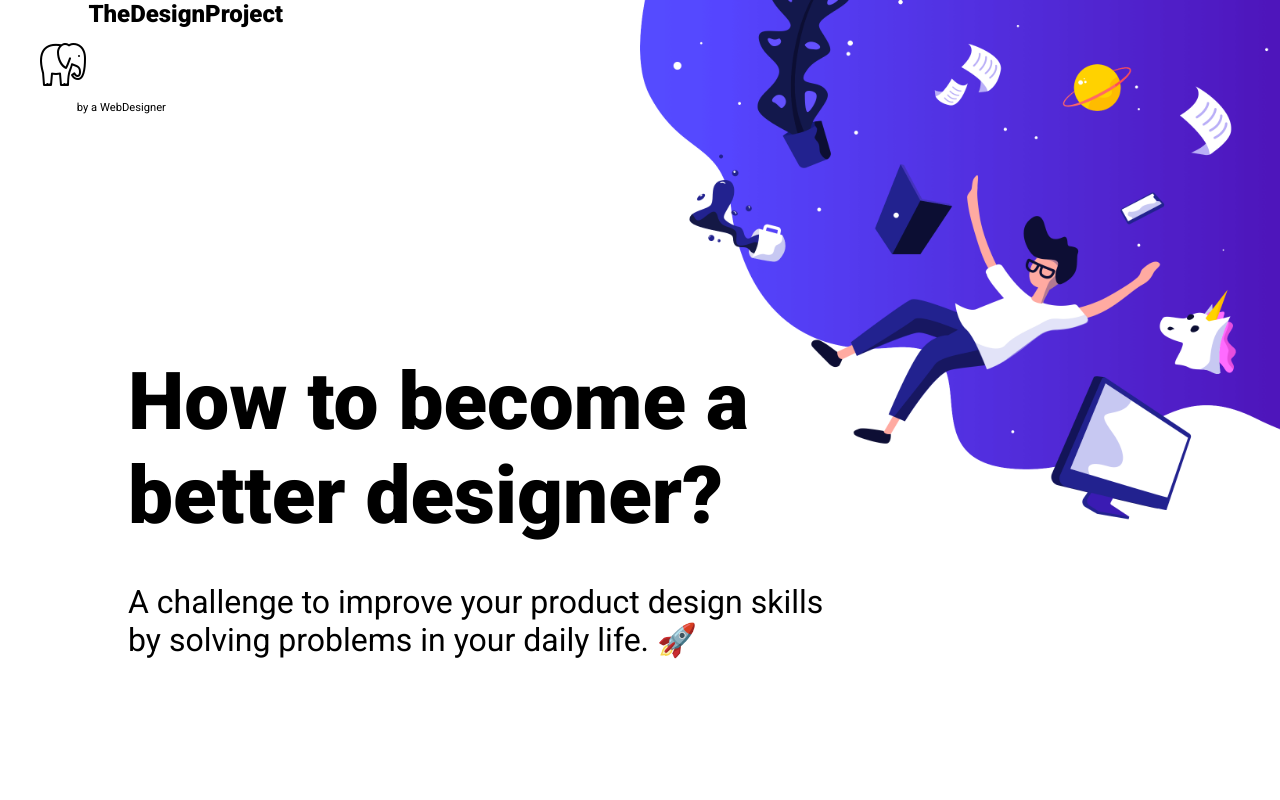
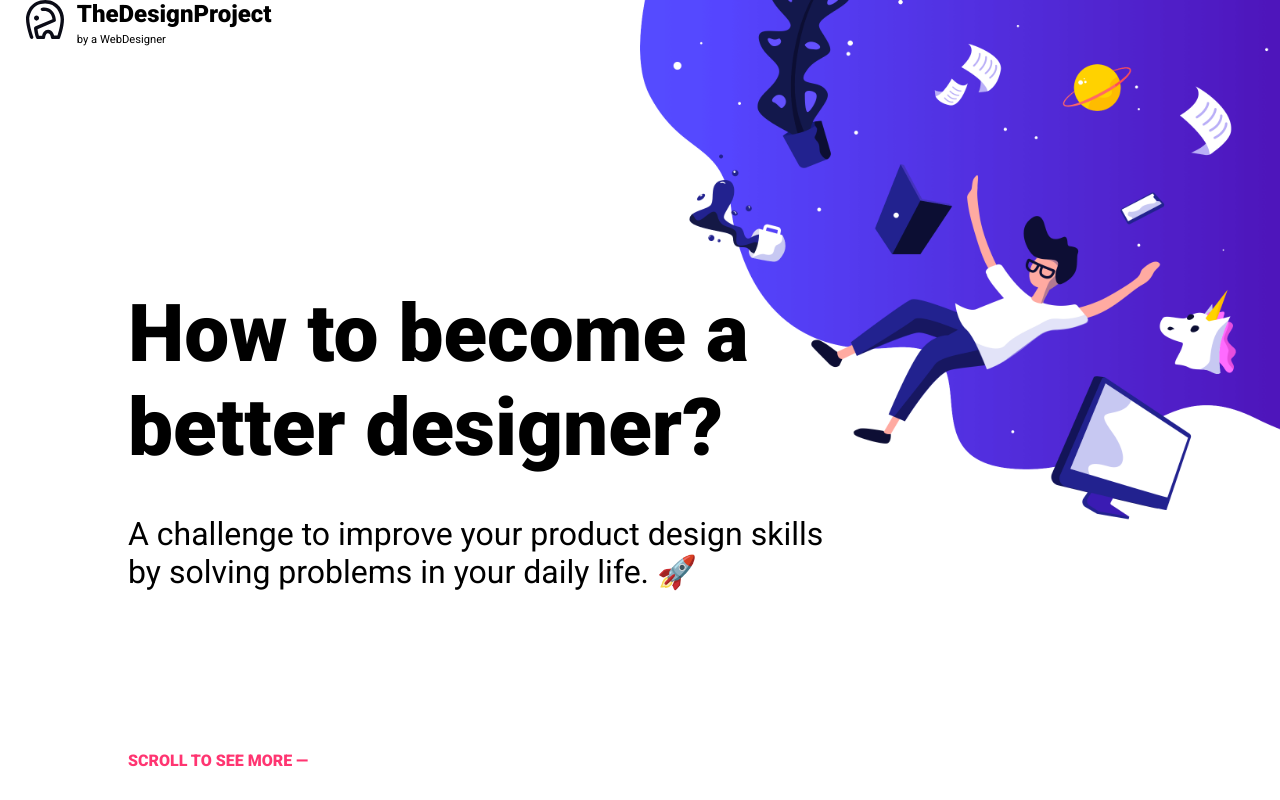
Before and after one commit to asdfjennifer/Designer-Challenge, a plain HTML site: page index.html in a window 1280 px wide. Shown: the top 800 px of the page. Drawn offline with Linux system fonts and the light colour scheme.

Commit message:
drecks elefant geaddet

```diff
--- a/assets/css/style.css
+++ b/assets/css/style.css
@@ -6,7 +6,7 @@
     box-sizing: border-box;
 }
 
-/* FONT
+/* FONTS
 
 font-family: 'Roboto', sans-serif;
 
@@ -14,19 +14,15 @@ COLORS
 
 #0b0c17 / #ff3571 / #dddddd / #3C30FF / #FFF / #000
 
-*/
-
-/*======================
+=======================
     GENERAL STYLES
 =======================*/
 
 body {
     font-family: 'Roboto', sans-serif;
-    /* scroll-behavior: smooth; */
-    /* width: 50vw; */
-    /* margin: 10vw; */
 }
 
+/* How to become a better designer? */
 h1 {
     font-size: 5em;
     font-weight: 900;
@@ -52,6 +48,8 @@ h5 {
     margin: 30vh 0 1vw 15vw;
 }
 
+/* Are you ready? Let’s go!!
+Do you like this challenge?*/
 h4 {
     font-size: 3em;
     font-weight: 900;
@@ -96,27 +94,29 @@ header section img:last-of-type {
     100% {top: 50px;}
 }
 
-nav {
-    /* display: flex;
-    align-items: flex-start; */
-    /* margin: 5vh 3vw; */
-}
-
 nav span:nth-of-type(1):before {
-    content: url("../img/Lev3_2_Project_css-vertiefung_designer-challenge/icons8-elefant-50.png");
-    /* margin: 10vh 1vw 0 2vw; */
+    /* content: url("../img/Lev3_2_Project_css-vertiefung_designer-challenge/logo.svg"); */
     margin-top: 5vh;
 }
 
+/* Elephant Logo */
+header section img {
+    width: 3%;
+    margin: 0vh 0 0 2vw;
+    display: inline;
+    position: fixed;
+}
+
+/* TheDesignProject */
 nav span:nth-of-type(1) {
     font-size: 1.5em;
     display: flex;
     font-weight: 900;
-    margin-left: 3vw;
+    margin: 0vh 0 0 6vw ;
 }
 
+/* by a WebDesigner */
 nav span:nth-of-type(2) {
-    /* display: inline-block; */
     font-size: 0.7em;
     margin-left: 6vw;
 
--- a/index.html
+++ b/index.html
@@ -11,6 +11,7 @@
 <body>
     <header>
         <section>
+            <img src="assets/img/Lev3_2_Project_css-vertiefung_designer-challenge/logo.svg" alt="logo">
             <nav>
                 <span>TheDesignProject</span>
                 <span>by a WebDesigner</span>
```
